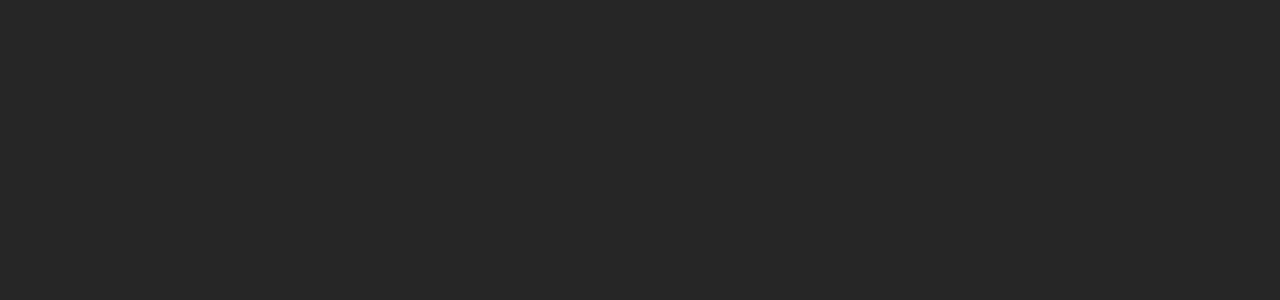
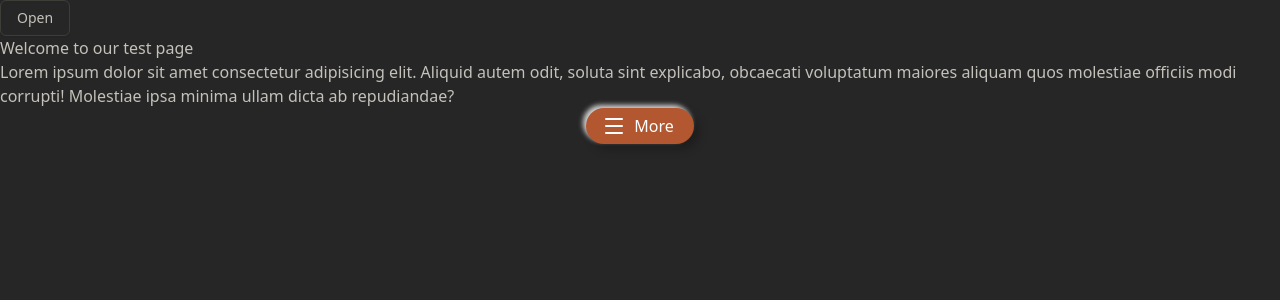
Before and after one commit to Sunilvishyt/vibetube, a React (Vite) app in the folder vibetube_frontend/: page /testpage in a window 1280 px wide. Before the commit this address had no page. Shown: the top 300 px of the page. Built offline with nearby package versions, Linux system fonts and the light colour scheme.

Commit message:
add another nav for more navigation

```diff
--- a/vibetube_frontend/package.json
+++ b/vibetube_frontend/package.json
@@ -19,6 +19,7 @@
     "@radix-ui/react-navigation-menu": "^1.2.14",
     "@radix-ui/react-popover": "^1.1.15",
     "@radix-ui/react-slot": "^1.2.4",
+    "@radix-ui/react-tooltip": "^1.2.8",
     "@tailwindcss/vite": "^4.1.17",
     "axios": "^1.13.2",
     "class-variance-authority": "^0.7.1",
--- a/vibetube_frontend/src/App.jsx
+++ b/vibetube_frontend/src/App.jsx
@@ -7,6 +7,7 @@ import UploadPage from "./pages/UploadPage";
 import WatchPage from "./pages/WatchPage";
 import Logout from "./pages/Logout";
 import SearchPage from "./pages/SearchPage";
+import Testpage from "./pages/Testpage";
 
 function App() {
   return (
@@ -19,6 +20,7 @@ function App() {
         <Route path="/upload" element={<UploadPage />} />
         <Route path="/watch/:id" element={<WatchPage />} />
         <Route path="/search" element={<SearchPage />} />
+        <Route path="/testpage" element={<Testpage />} />
       </Routes>
     </>
   );
--- /dev/null
+++ b/vibetube_frontend/src/components/my_components/MoreButton.jsx
@@ -0,0 +1,31 @@
+import { Menu } from "lucide-react";
+const MoreButton = () => {
+  return (
+    <div className="flex items-center justify-center">
+      <NeumorphismButton />
+    </div>
+  );
+};
+
+const NeumorphismButton = () => {
+  return (
+    <button
+      className={`
+        px-4 py-[6px] pr-5 rounded-full
+        flex items-center gap-2
+        text-white bg-chart-1
+        shadow-[-3px_-3px_5px_rgba(255,_255,_255,_0.8),_5px_5px_10px_rgba(0,_0,_0,_0.25)]
+
+        transition-all
+
+        hover:shadow-[-1px_-1px_3px_rgba(255,_255,_255,_0.4),_1px_1px_5px_rgba(0,_0,_0,_0.3),inset_-2px_-2px_5px_rgba(255,_255,_255,_1),inset_2px_2px_4px_rgba(0,_0,_0,_0.3)]
+        hover:text-primary hover:bg-background
+    `}
+    >
+      <Menu />
+      <span>More</span>
+    </button>
+  );
+};
+
+export default MoreButton;
--- a/vibetube_frontend/src/components/ui/shadcn-io/navbar-08/index.jsx
+++ b/vibetube_frontend/src/components/ui/shadcn-io/navbar-08/index.jsx
@@ -6,11 +6,21 @@ import { Button } from "@/components/ui/button";
 import { Input } from "@/components/ui/input";
 import { useNavigate, useLocation } from "react-router-dom";
 import {
+  Sheet,
+  SheetContent,
+  SheetTrigger,
+  SheetClose,
+  SheetHeader,
+  SheetTitle,
+  SheetDescription,
+} from "@/components/ui/sheet";
+import {
   NavigationMenu,
   NavigationMenuItem,
   NavigationMenuLink,
   NavigationMenuList,
 } from "@/components/ui/navigation-menu";
+import { Tooltip, TooltipContent, TooltipTrigger } from "../../tooltip";
 import {
   Popover,
   PopoverContent,
@@ -28,6 +38,7 @@ import { Avatar, AvatarFallback, AvatarImage } from "@/components/ui/avatar";
 import { Badge } from "@/components/ui/badge";
 import { cn } from "@/lib/utils";
 import { Upload } from "lucide-react";
+import MoreButton from "@/components/my_components/MoreButton";
 
 // Simple logo component for the navbar
 const Logo = (props) => {
@@ -316,13 +327,15 @@ export const Navbar08 = React.forwardRef(
       if (onNavItemClick && linkHref) {
         onNavItemClick(linkHref);
       }
+    };
 
-      // OPTIONAL: If you want other links (like '#') to also navigate using the router:
-      // if (linkHref && linkHref !== "#") {
-      //     navigate(linkHref);
-      //     return;
-      // }
-    };
+    const sheetNavLinks = [
+      { name: "🔥 Trending", href: "/trending" },
+      { name: "❤️ Liked Videos", href: "/liked" },
+      { name: "🕒 History", href: "/history" },
+      { name: "ℹ️ About vibetube", href: "/about" },
+    ];
+
     return (
       <header
         ref={combinedRef}
@@ -400,7 +413,7 @@ export const Navbar08 = React.forwardRef(
                 <Input
                   id={searchId}
                   name="search"
-                  className="peer h-8 ps-8 pe-10 w-96 rounded-2xl"
+                  className="peer h-8 ps-8 pe-10  w-96 max-w-110 rounded-2xl"
                   placeholder={searchPlaceholder}
                   type="search"
                 />
@@ -422,14 +435,20 @@ export const Navbar08 = React.forwardRef(
                 notificationCount={notificationCount}
                 onItemClick={onNotificationItemClick}
               /> */}
-              <span title="Upload video">
+              <span className="flex justify-center items-center">
+                <Tooltip>
+                  <TooltipTrigger>
                     <Upload
+                      className="mr-0.5"
                       size={22}
                       cursor="pointer"
                       onClick={() => {
                         navigate("/upload");
                       }}
                     />
+                  </TooltipTrigger>
+                  <TooltipContent>Upload video</TooltipContent>
+                </Tooltip>
               </span>
               {/* User menu */}
               <UserMenu
@@ -442,7 +461,60 @@ export const Navbar08 = React.forwardRef(
           </div>
           {/* Bottom navigation */}
           {!isMobile && (
-            <div className="border-t py-2">
+            <div className="border-t py-2 flex">
+              <div className="pr-14 pl-12 pt-1.5 flex justify-center">
+                <Sheet>
+                  <SheetTrigger asChild>
+                    {/* Using a Menu icon is often better than "More" text for a small button */}
+                    <Button
+                      className="group h-8 w-8 hover:bg-accent hover:text-accent-foreground"
+                      variant="ghost"
+                      size="icon"
+                    >
+                      {/* If using lucide-react, you can use: <Menu className="h-5 w-5" /> */}
+                      <span className="font-bold">
+                        <MoreButton />
+                      </span>{" "}
+                      {/* Placeholder for an icon */}
+                    </Button>
+                  </SheetTrigger>
+                  {/* Adjusted width here: max-w-xs is a common max-width for a sidebar */}
+                  <SheetContent
+                    side="left"
+                    className="w-64 max-w-xs sm:max-w-sm pr-2"
+                  >
+                    <SheetHeader>
+                      <SheetTitle className="text-2xl font-bold border-b pb-2 mb-4">
+                        Navigation
+                      </SheetTitle>
+                      <SheetDescription className="sr-only">
+                        Navigation links for key pages.
+                      </SheetDescription>
+                    </SheetHeader>
+                    <div className="flex flex-col space-y-2 ml-3">
+                      {sheetNavLinks.map((link) => (
+                        // Navigation links with better styling
+                        <a
+                          key={link.name}
+                          href={link.href}
+                          className="
+                  flex items-center
+                  px-3 py-2
+                  text-sm font-medium
+                  rounded-md
+                  text-foreground
+                  hover:bg-muted
+                  transition-colors
+                  duration-150
+                "
+                        >
+                          {link.name}
+                        </a>
+                      ))}
+                    </div>
+                  </SheetContent>
+                </Sheet>
+              </div>
               {/* Navigation menu */}
               <NavigationMenu>
                 <NavigationMenuList className="gap-2">
--- /dev/null
+++ b/vibetube_frontend/src/pages/Testpage.jsx
@@ -0,0 +1,48 @@
+import React from "react";
+import {
+  Sheet,
+  SheetContent,
+  SheetTrigger,
+  SheetClose,
+} from "@/components/ui/sheet";
+import { Button } from "@/components/ui/button";
+import { Label } from "@/components/ui/label";
+import { Input } from "@/components/ui/input";
+import MoreButton from "@/components/my_components/MoreButton";
+function Testpage() {
+  return (
+    <div>
+      <Sheet>
+        <SheetTrigger asChild>
+          <Button variant="outline">Open</Button>
+        </SheetTrigger>
+        <SheetContent>
+          <div className="grid flex-1 auto-rows-min gap-6 px-4">
+            <div className="grid gap-3">
+              <Label htmlFor="sheet-demo-name">Name</Label>
+              <Input id="sheet-demo-name" defaultValue="Pedro Duarte" />
+            </div>
+            <div className="grid gap-3">
+              <Label htmlFor="sheet-demo-username">Username</Label>
+              <Input id="sheet-demo-username" defaultValue="@peduarte" />
+            </div>
+          </div>
+
+          <SheetClose asChild>
+            <Button variant="outline">Close</Button>
+          </SheetClose>
+        </SheetContent>
+      </Sheet>
+      <h1>Welcome to our test page</h1>
+      <p>
+        Lorem ipsum dolor sit amet consectetur adipisicing elit. Aliquid autem
+        odit, soluta sint explicabo, obcaecati voluptatum maiores aliquam quos
+        molestiae officiis modi corrupti! Molestiae ipsa minima ullam dicta ab
+        repudiandae?
+      </p>
+      <MoreButton />
+    </div>
+  );
+}
+
+export default Testpage;
```
Also changed, not shown: 1 other file (tests, documents, lock files or other folders). Lines whose indentation alone changed are shown as unchanged.
